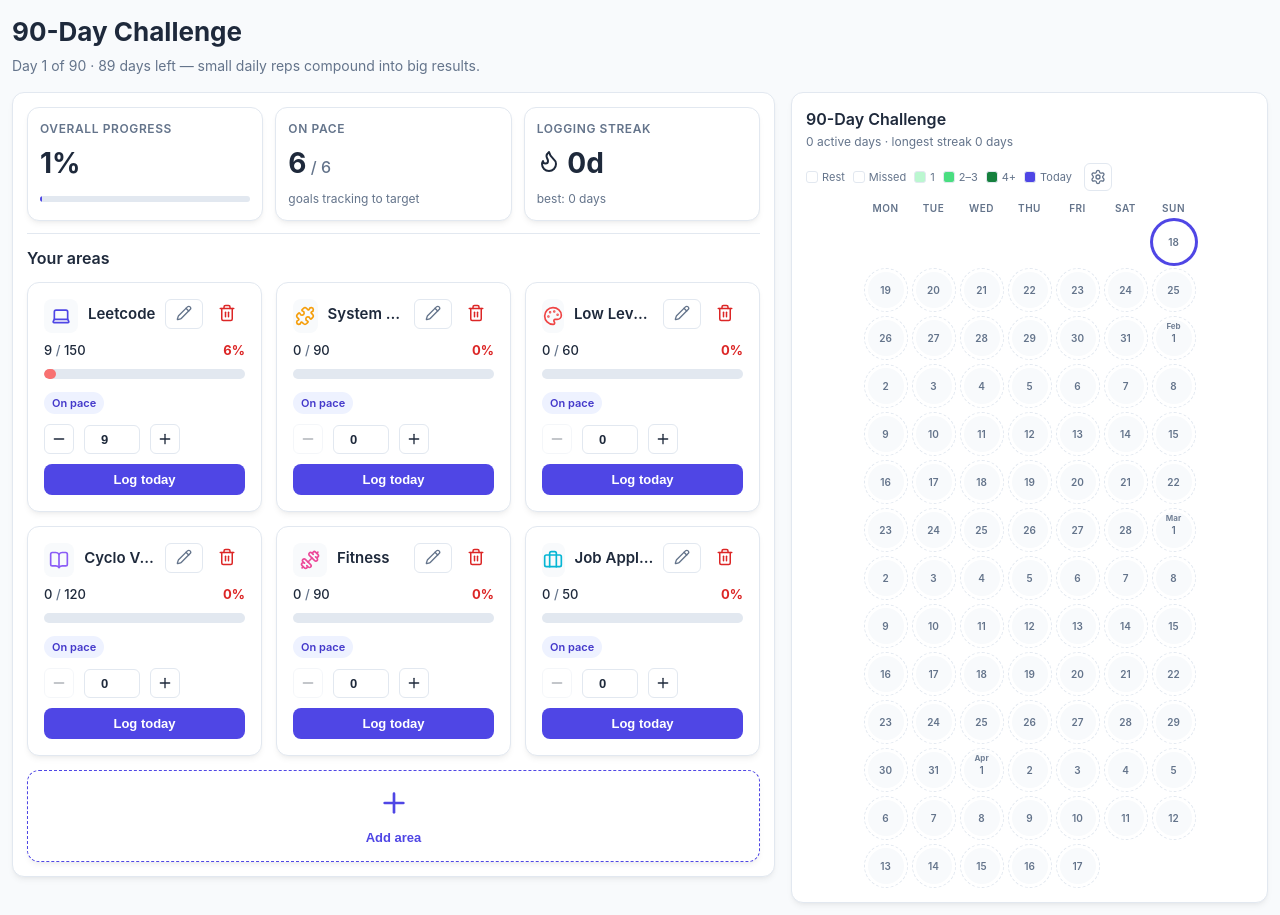
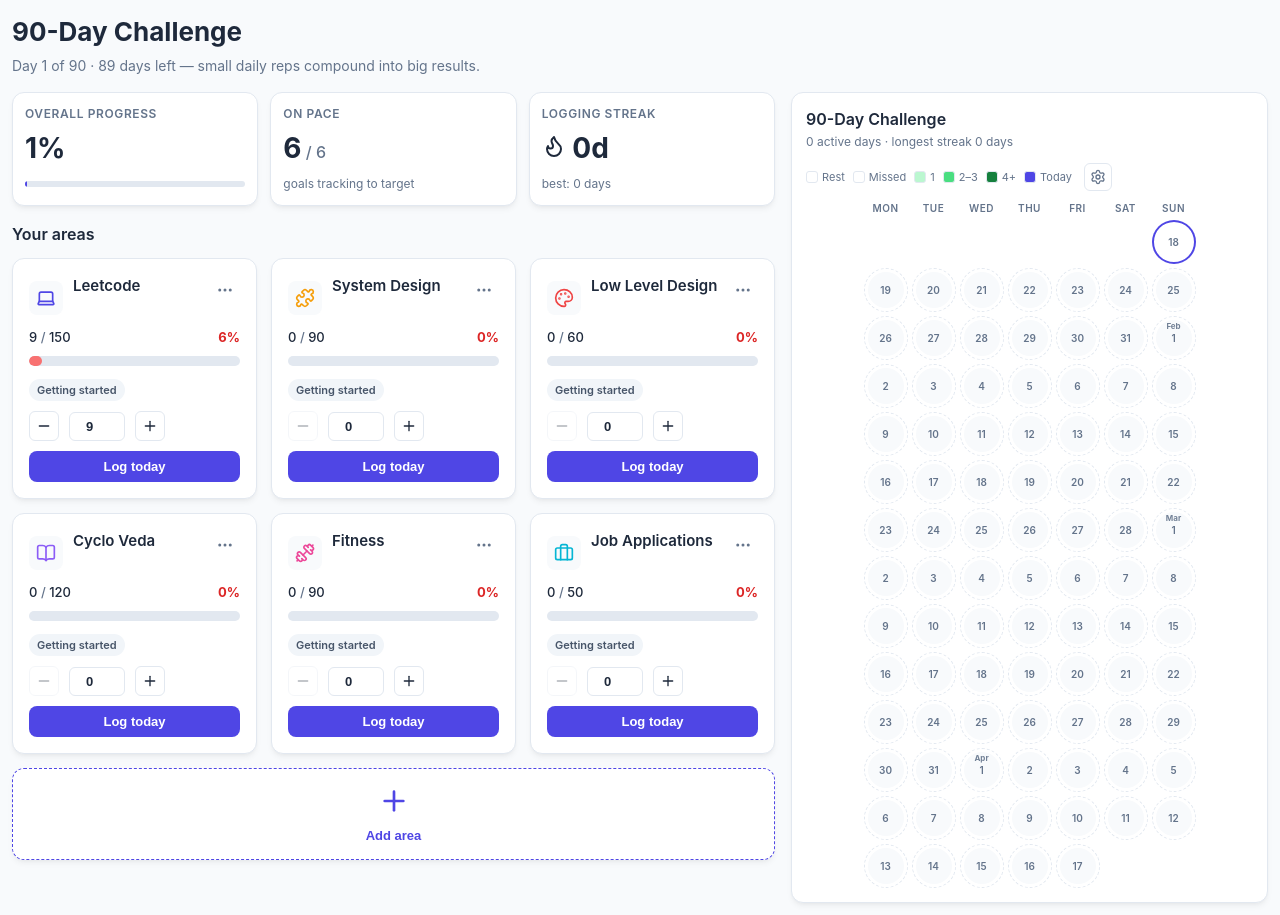
Before and after one commit to rhish9h/planner, a React (Vite) app in the folder frontend/: page / in a window 1280 px wide. Built offline with nearby package versions, Linux system fonts and the light colour scheme.

Commit message:
replace upcoming pace with starting pace for first 3 days, add dropdown menu for scorecard actions with edit and delete options, improve calendar ring styling with larger radius and inset shadow for today indicator, include starting pace in on-pace count, and fix dashboard width constraint

```diff
--- a/frontend/src/components/dashboard/Dashboard.tsx
+++ b/frontend/src/components/dashboard/Dashboard.tsx
@@ -62,7 +62,7 @@ const Dashboard = () => {
 
     const onPaceCount = scorecards.filter(card => {
       const { className } = computePace(card.current, card.target, daysElapsed, TOTAL_DAYS)
-      return className === "complete" || className === "ahead" || className === "on-pace"
+      return className === "complete" || className === "ahead" || className === "on-pace" || className === "starting"
     }).length
 
     const allHistoryDays = Array.from(new Set(scorecards.flatMap(card => card.history)))
--- a/frontend/src/components/scorecard/Scorecard.tsx
+++ b/frontend/src/components/scorecard/Scorecard.tsx
@@ -1,5 +1,5 @@
 import { useState } from "react";
-import { Pencil, Check, Flame, Trash2, Plus, Minus } from "lucide-react";
+import { Pencil, Check, Flame, Trash2, Plus, Minus, MoreHorizontal } from "lucide-react";
 import IconPicker from "../iconPicker/IconPicker";
 import { getAreaIcon } from "../iconPicker/iconOptions";
 import { computePace } from "../../utils/pace";
@@ -38,6 +38,7 @@ const getProgressClass = (percentage: number) => {
 
 const Scorecard = ({ data, daysElapsed, totalDays, onUpdate, onIconChange, onColorChange, onAreaChange, onTargetChange, onDelete, onLogDate, onRemoveDate }: ScorecardProps) => {
   const [isEditing, setIsEditing] = useState(false)
+  const [settingsOpen, setSettingsOpen] = useState(false)
   const AreaIcon = getAreaIcon(data.icon)
   const percentage = data.target > 0 ? Math.round((data.current / data.target) * 100) : 0
   const progressClass = getProgressClass(percentage)
@@ -85,16 +86,38 @@ const Scorecard = ({ data, daysElapsed, totalDays, onUpdate, onIconChange, onCol
         </div>
         <div className="scorecard-actions">
           <button
-            className="edit-button"
-            onClick={() => setIsEditing(prev => !prev)}
-            aria-label={isEditing ? "Done editing" : "Edit scorecard"}
-            aria-expanded={isEditing}
+            type="button"
+            className="scorecard-menu-button"
+            onClick={() => setSettingsOpen(open => !open)}
+            aria-label="Scorecard options"
+            aria-expanded={settingsOpen}
           >
-            {isEditing ? <Check size={16} /> : <Pencil size={16} />}
+            <MoreHorizontal size={18} />
           </button>
-          <button className="delete-button" onClick={() => onDelete(data.id)} aria-label="Delete scorecard">
-            <Trash2 size={18} />
-          </button>
+          {settingsOpen && (
+            <div className="scorecard-action-menu">
+              <button
+                type="button"
+                onClick={() => {
+                  setIsEditing(editing => !editing)
+                  setSettingsOpen(false)
+                }}
+                aria-label={isEditing ? "Done editing" : "Edit scorecard"}
+              >
+                {isEditing ? <Check size={15} /> : <Pencil size={15} />}
+                {isEditing ? "Done editing" : "Edit"}
+              </button>
+              <button
+                type="button"
+                className="scorecard-action-menu-delete"
+                onClick={() => onDelete(data.id)}
+                aria-label="Delete scorecard"
+              >
+                <Trash2 size={15} />
+                Delete
+              </button>
+            </div>
+          )}
         </div>
       </div>
 
--- a/frontend/src/index.css
+++ b/frontend/src/index.css
@@ -9,10 +9,11 @@ body {
   background: #f5f5f5;
   color: #333;
   padding: 24px;
+  overflow-x: hidden;
 }
 
 .dashboard {
-  max-width: 1280px;
+  width: min(100%, 1280px);
   margin: 0 auto;
   display: flex;
   flex-direction: column;
@@ -511,11 +512,7 @@ body {
 }
 
 .scorecard-section {
-  background: var(--card);
-  border-radius: 12px;
-  padding: 14px;
-  box-shadow: var(--shadow);
-  border: 1px solid var(--border);
+  padding: 0;
   margin-bottom: 0;
 }
 
@@ -524,8 +521,8 @@ body {
   font-weight: 600;
   color: var(--text);
   margin-bottom: 12px;
-  border-top: 1px solid var(--border);
-  padding-top: 12px;
+  border-top: 0;
+  padding-top: 4px;
 }
 
 .scorecard-section .empty-state {
@@ -578,6 +575,7 @@ body {
   display: flex;
   flex-direction: column;
   gap: 3px;
+  min-height: 45px;
   min-width: 0;
   overflow: hidden;
 }
@@ -617,10 +615,75 @@ body {
 }
 
 .scorecard-actions {
+  position: relative;
   display: flex;
   align-items: center;
   gap: 6px;
   flex-shrink: 0;
+}
+
+.scorecard-menu-button {
+  width: 30px;
+  height: 30px;
+  display: flex;
+  align-items: center;
+  justify-content: center;
+  border: 1px solid transparent;
+  border-radius: 6px;
+  background: transparent;
+  color: var(--muted);
+  cursor: pointer;
+  transition: color 0.15s ease, border-color 0.15s ease, background 0.15s ease;
+}
+
+.scorecard-menu-button:hover,
+.scorecard-menu-button:focus-visible {
+  border-color: var(--border);
+  background: var(--bg);
+  color: var(--text);
+}
+
+.scorecard-action-menu {
+  position: absolute;
+  z-index: 20;
+  top: calc(100% + 6px);
+  right: 0;
+  min-width: 132px;
+  padding: 4px;
+  border: 1px solid var(--border);
+  border-radius: 8px;
+  background: var(--card);
+  box-shadow: var(--shadow-lg);
+}
+
+.scorecard-action-menu button {
+  width: 100%;
+  display: flex;
+  align-items: center;
+  gap: 8px;
+  padding: 7px 8px;
+  border: 0;
+  border-radius: 5px;
+  background: transparent;
+  color: var(--text);
+  font: inherit;
+  font-size: 12px;
+  cursor: pointer;
+  text-align: left;
+}
+
+.scorecard-action-menu button:hover,
+.scorecard-action-menu button:focus-visible {
+  background: var(--bg);
+}
+
+.scorecard-action-menu .scorecard-action-menu-delete {
+  color: var(--danger);
+}
+
+.scorecard-action-menu .scorecard-action-menu-delete:hover,
+.scorecard-action-menu .scorecard-action-menu-delete:focus-visible {
+  background: #fef2f2;
 }
 
 .edit-button {
@@ -816,6 +879,11 @@ body {
 .pace-badge.pace-on-pace {
   color: var(--primary-dark);
   background: #eef2ff;
+}
+
+.pace-badge.pace-starting {
+  color: #475569;
+  background: #f1f5f9;
 }
 
 .pace-badge.pace-behind {
@@ -1192,19 +1260,19 @@ input[type="color"]:focus {
   background-clip: content-box;
   border: none;
   box-shadow: 0 0 0 1px var(--border);
-  overflow: hidden;
+  overflow: visible;
 }
 
 .calendar-cell::before {
   content: "";
   position: absolute;
-  inset: 0;
+  inset: -4px;
   background: var(--ring-gradient, transparent);
   pointer-events: none;
-  clip-path: circle(closest-side at 50% 50%);
-  -webkit-mask: radial-gradient(circle closest-side, transparent calc(100% - 3px), black calc(100% - 3px), black 100%, transparent 100%);
-  mask: radial-gradient(circle closest-side, transparent calc(100% - 3px), black calc(100% - 3px), black 100%, transparent 100%);
-  z-index: 0;
+  border-radius: 50%;
+  -webkit-mask: radial-gradient(circle closest-side, transparent calc(100% - 4px), #000 calc(100% - 4px));
+  mask: radial-gradient(circle closest-side, transparent calc(100% - 4px), #000 calc(100% - 4px));
+  z-index: 2;
 }
 
 .cell-month {
@@ -1265,7 +1333,7 @@ input[type="color"]:focus {
 }
 
 .calendar-cell.today {
-  box-shadow: 0 0 0 2px var(--primary);
+  box-shadow: inset 0 0 0 2px var(--primary);
 }
 
 @media (max-width: 640px) {
--- a/frontend/src/utils/pace.ts
+++ b/frontend/src/utils/pace.ts
@@ -1,4 +1,4 @@
-export type PaceClass = "complete" | "ahead" | "on-pace" | "behind" | "attention" | "upcoming"
+export type PaceClass = "complete" | "ahead" | "on-pace" | "behind" | "attention" | "upcoming" | "starting"
 
 export interface Pace {
   label: string
@@ -14,6 +14,12 @@ export const computePace = (current: number, target: number, daysElapsed: number
     return { label: "Starts soon", className: "upcoming" }
   }
 
+  // The first few days do not provide enough signal for a useful pace call.
+  // Avoid implying that an untouched goal is already performing well.
+  if (daysElapsed <= 3) {
+    return { label: "Getting started", className: "starting" }
+  }
+
   const actualPct = target > 0 ? (current / target) * 100 : 0
   const expectedPct = Math.min(100, (daysElapsed / totalDays) * 100)
   const delta = actualPct - expectedPct
```
